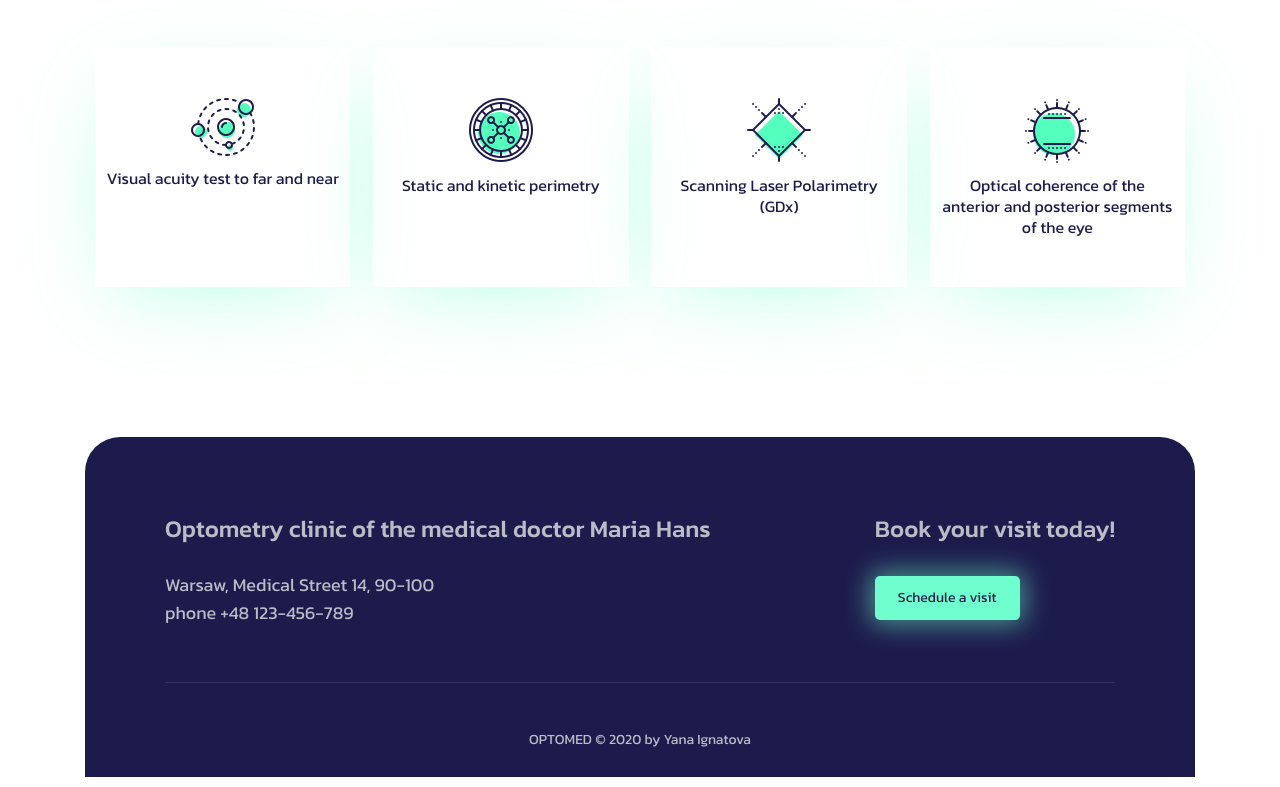
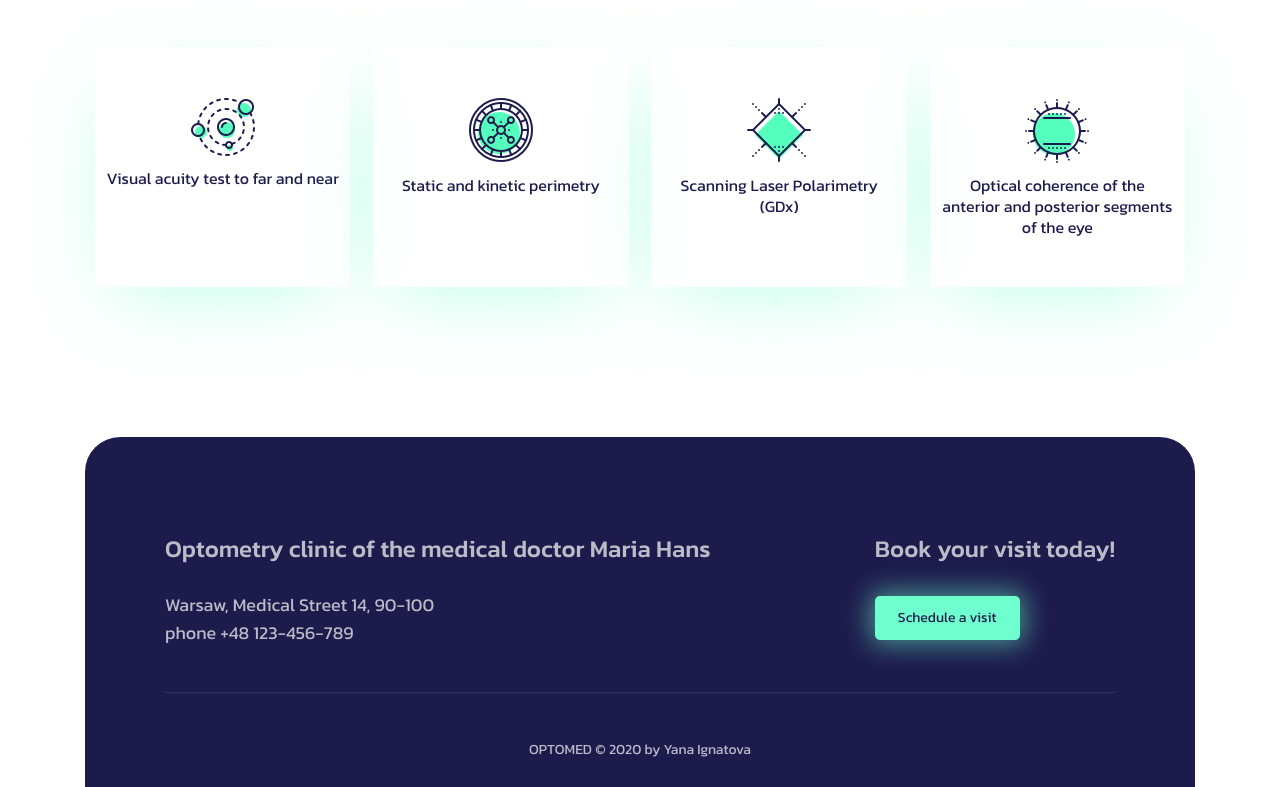
Before and after one commit to malanii/optomed, a plain HTML site: page index.html in a window 1280 px wide. Shown: the part 4692-5479 px from the top of the page. Drawn offline with nearby package versions, Linux system fonts and the light colour scheme.

Commit message:
@media / mobile - footer

```diff
--- a/index.html
+++ b/index.html
@@ -314,7 +314,7 @@
                 <div>
                     <p class="footer-header">Optometry clinic of the medical doctor Maria Hans </p>
                     <p class="footer-text">Warsaw, Medical Street 14, 90-100</p>
-                    <p class="footer-text">phone +48 123-456-789</p>
+                    <a href="tel:+48 123-456-789" class="footer-text">phone +48 123-456-789</a>
                 </div>
                 <div>
                     <p class="footer-header">Book your visit today!</p>
@@ -329,8 +329,8 @@
 
     </div>
     <!--------------------------arrow to top---------------------------------------------------------->
-    <!--<a href="#" onclick="topFunction()" id="topBtn" class="scroll-button"><i-->
-            <!--class="fa fa-chevron-up icon-to-top"></i></a>-->
+    <a href="#" onclick="topFunction()" id="topBtn" class="scroll-button"><i
+            class="fa fa-chevron-up icon-to-top"></i></a>
     <!--------------------------arrow to top---------------------------------------------------------->
 <!-------------------------------------------modal window---------------------------------------------->
     <div id="myModal" class="modal">
--- a/style.css
+++ b/style.css
@@ -565,7 +565,7 @@ preparation-wrapper{
     font-size: 24px;
     font-weight: 500;
     color: #bcbcc8;
-    margin-bottom: 35px;
+    margin: 20px 0 35px;
 }
 
 .footer-text {
@@ -574,6 +574,9 @@ preparation-wrapper{
     /*font-weight: bold;*/
     color: #bcbcc8;
     margin-bottom: 10px;
+}
+.footer-text:hover {
+    text-decoration: none;
 }
 
 .footer-detail-text {
```
